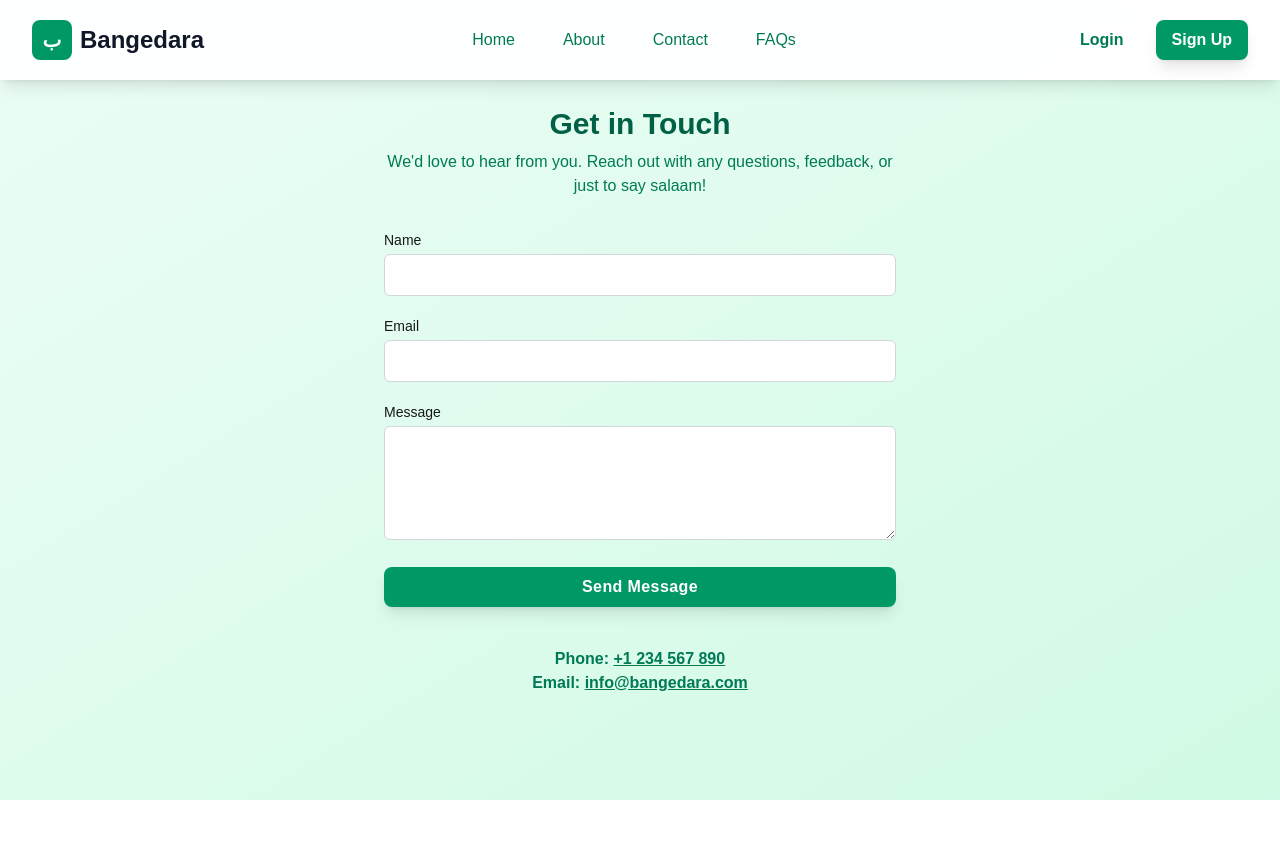
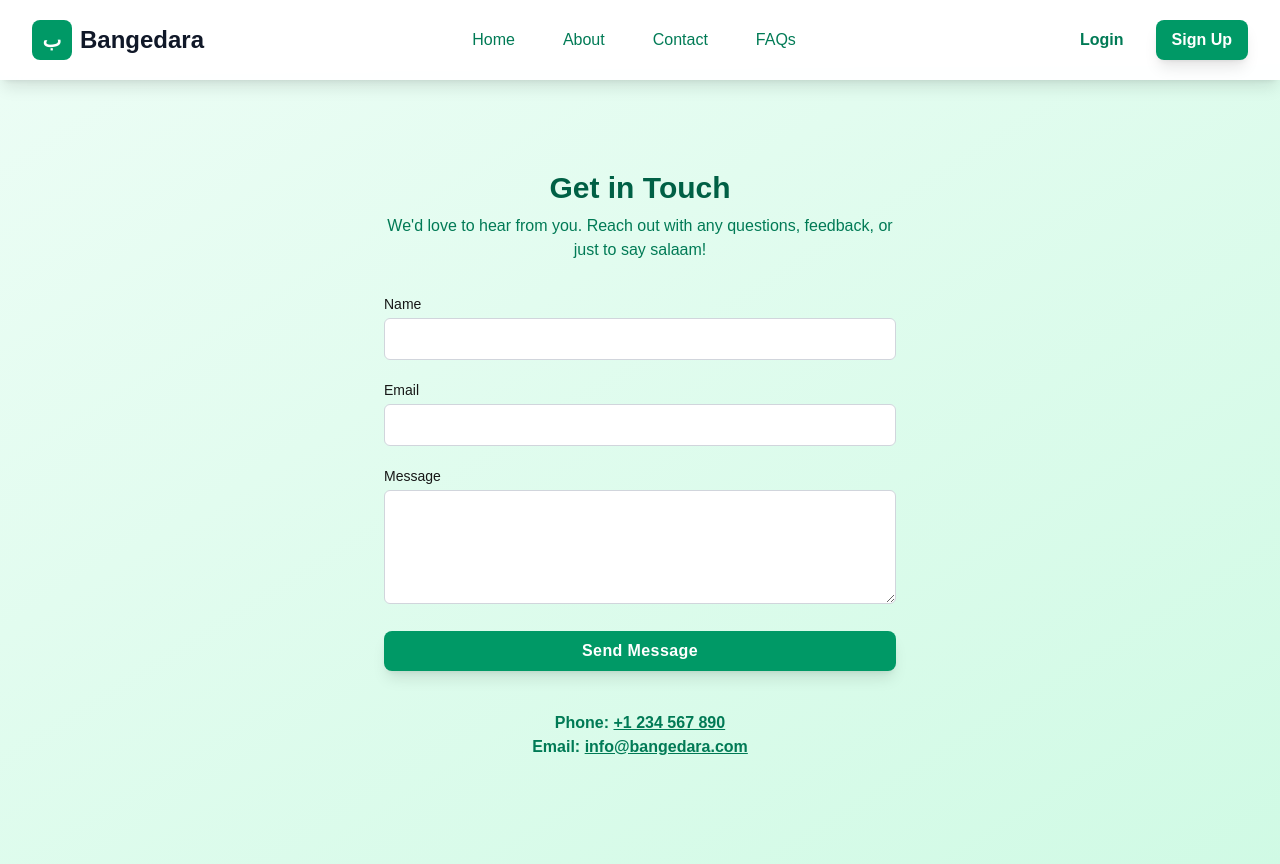
Before and after one commit to Azharyaseen12/bangedara, a Next.js app: page /contact in a window 1280 px wide. Before the commit the page ends 800 px from the top, so only its background shows below. Built offline with nearby package versions, Linux system fonts and the light colour scheme.

Commit message:
design issue resolved

```diff
--- a/src/app/layout.tsx
+++ b/src/app/layout.tsx
@@ -1,8 +1,10 @@
+"use client";
 import '../app/globals.css';
 import { Geist, Geist_Mono } from "next/font/google";
 import { ToasterProvider } from '../components/Toaster';
 import { AuthProvider } from '../contexts/AuthContext';
 import Navbar from '../components/Navbar';
+import { usePathname } from 'next/navigation';
 
 const geistSans = Geist({
   variable: "--font-geist-sans",
@@ -20,13 +22,16 @@ const geistMono = Geist_Mono({
 // };
 
 export default function RootLayout({ children }: { children: React.ReactNode }) {
+  const pathname = usePathname();
   return (
     <html lang="en">
       <body className={`${geistSans.variable} ${geistMono.variable} antialiased`}>
         <ToasterProvider>
           <AuthProvider>
             <Navbar />
-            {children}
+            <div className={`${pathname === '/' ? 'pt-0' : 'pt-16'}`}>
+              {children}
+            </div>
           </AuthProvider>
         </ToasterProvider>
       </body>
```
